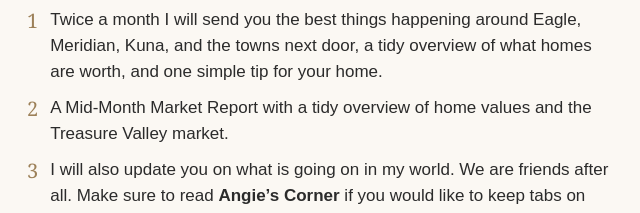
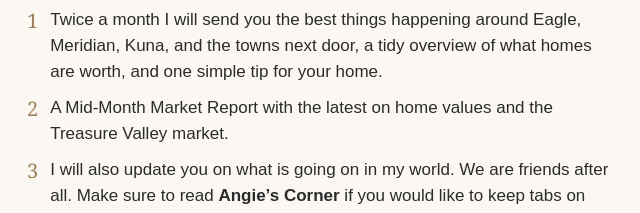
Before and after one commit to AngiePLP/insider, a plain HTML site: page 2026-11-24/email.html in a window 1280 px wide. Shown: the part 947-1160 px from the top of the page, 319-959 px from the left. Drawn offline with Linux system fonts and the light colour scheme.

Commit message:
Reword the Mid-Month Market Report item so it does not repeat
Co-Authored-By: Claude Opus 5.5 <noreply@anthropic.com>

```diff
--- a/2026-11-24/email.html
+++ b/2026-11-24/email.html
@@ -55,7 +55,7 @@
       <p style="margin:0 0 10px;"><strong>What can you expect in this newsletter?</strong></p>
       <table role="presentation" cellpadding="0" cellspacing="0" border="0" style="margin:0 0 14px;">
         <tr><td valign="top" style="font-family:Georgia,serif;font-size:20px;color:#9C8058;padding:0 12px 10px 0;">1</td><td style="font-family:Arial,Helvetica,sans-serif;font-size:17px;line-height:26px;color:#2B2B2B;padding-bottom:10px;">Twice a month I will send you the best things happening around Eagle, Meridian, Kuna, and the towns next door, a tidy overview of what homes are worth, and one simple tip for your home.</td></tr>
-        <tr><td valign="top" style="font-family:Georgia,serif;font-size:20px;color:#9C8058;padding:0 12px 10px 0;">2</td><td style="font-family:Arial,Helvetica,sans-serif;font-size:17px;line-height:26px;color:#2B2B2B;padding-bottom:10px;">A Mid-Month Market Report with a tidy overview of home values and the Treasure Valley market.</td></tr>
+        <tr><td valign="top" style="font-family:Georgia,serif;font-size:20px;color:#9C8058;padding:0 12px 10px 0;">2</td><td style="font-family:Arial,Helvetica,sans-serif;font-size:17px;line-height:26px;color:#2B2B2B;padding-bottom:10px;">A Mid-Month Market Report with the latest on home values and the Treasure Valley market.</td></tr>
         <tr><td valign="top" style="font-family:Georgia,serif;font-size:20px;color:#9C8058;padding:0 12px 10px 0;">3</td><td style="font-family:Arial,Helvetica,sans-serif;font-size:17px;line-height:26px;color:#2B2B2B;padding-bottom:10px;">I will also update you on what is going on in my world. We are friends after all. Make sure to read <strong>Angie&#8217;s Corner</strong> if you would like to keep tabs on me.</td></tr>
         <tr><td valign="top" style="font-family:Georgia,serif;font-size:20px;color:#9C8058;padding:0 12px 10px 0;">4</td><td style="font-family:Arial,Helvetica,sans-serif;font-size:17px;line-height:26px;color:#2B2B2B;padding-bottom:10px;">I will also invite you to any of my upcoming friends and family events and groups that you will LOVE.</td></tr>
         <tr><td valign="top" style="font-family:Georgia,serif;font-size:20px;color:#9C8058;padding:0 12px 0 0;">5</td><td style="font-family:Arial,Helvetica,sans-serif;font-size:17px;line-height:26px;color:#2B2B2B;"><strong>In the Kitchen with Bre Simplot Gerhard</strong> - Seasonal Recipe Tutorials</td></tr>
```
